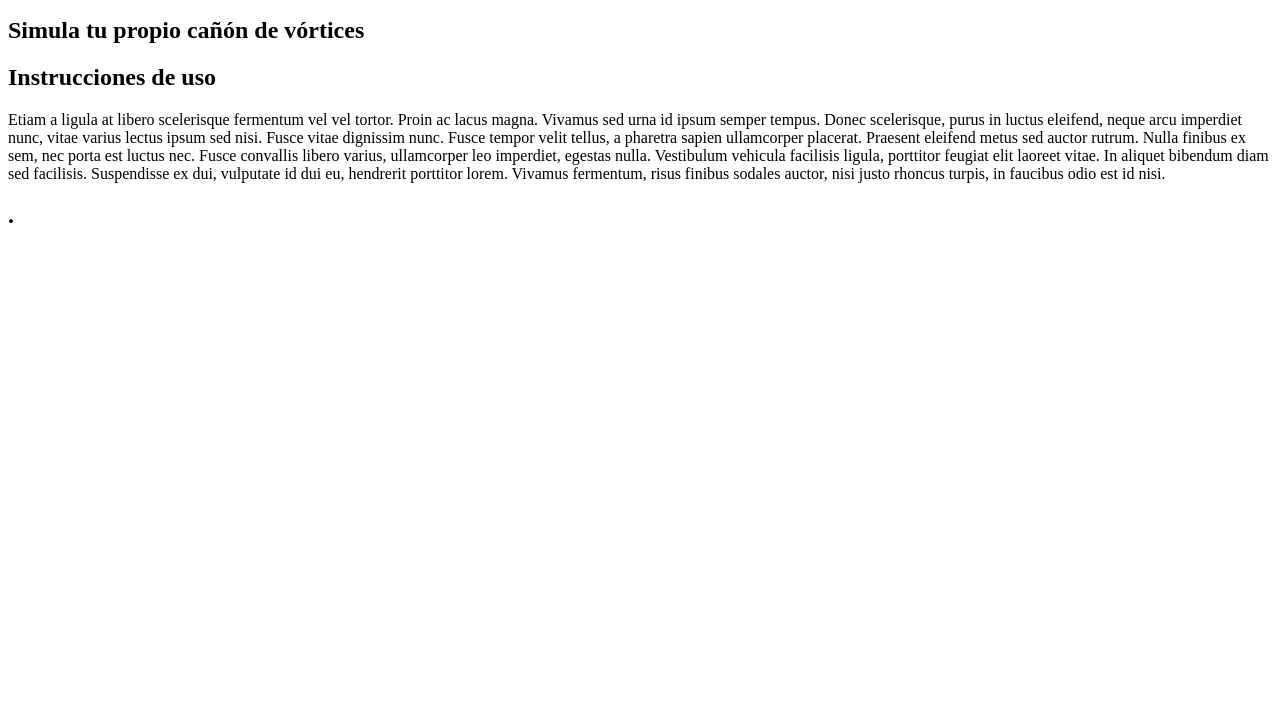
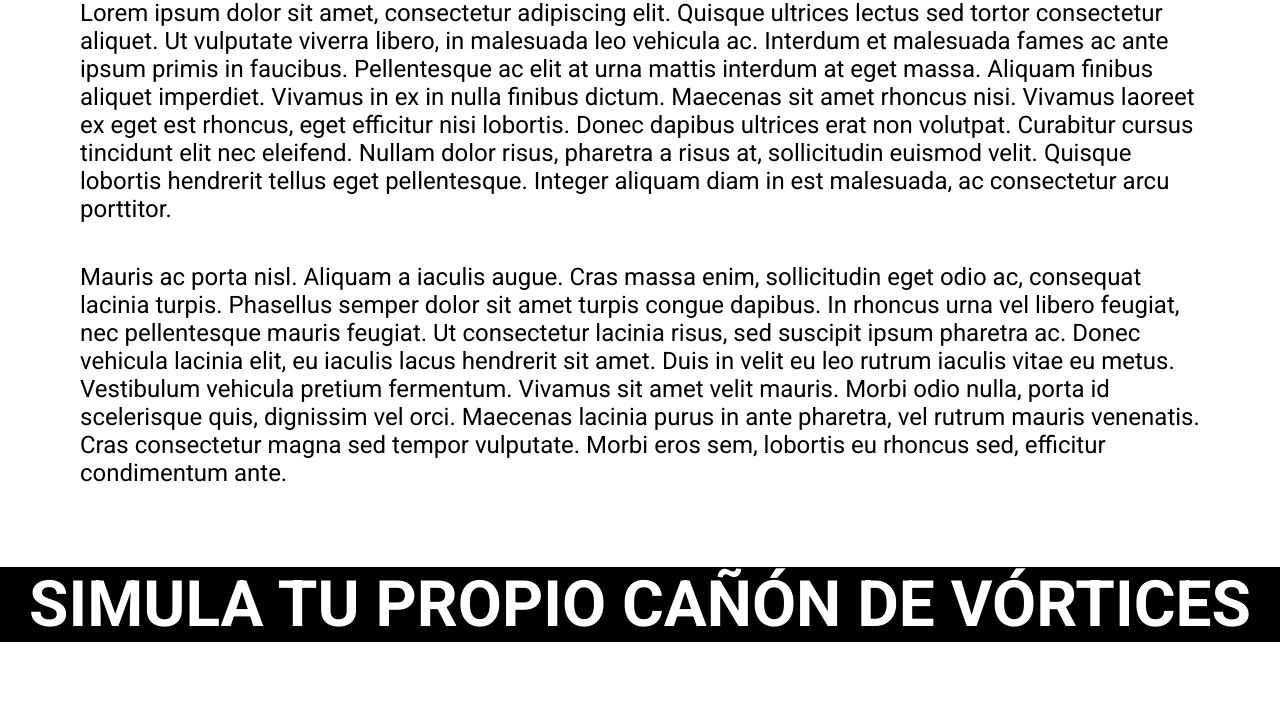
Before and after one commit to lily416/ich1104-grupo18, a plain HTML site: page index.html in a window 1280 px wide. Shown: the part 290-1009 px from the top of the page. Before the commit the page ends 800 px from the top, so only its background shows below. Drawn offline with Linux system fonts and the light colour scheme.

Commit message:
Update index.html

```diff
--- a/index.html
+++ b/index.html
@@ -4,6 +4,8 @@
     <meta charset="UTF-8">
     <meta name="viewport" content="width=device-width, initial-scale=1.0">
     <title>Document</title>
+
+    <link rel="stylesheet" type="text/css" href="./style/index.css" />
 </head>
 <body>
 
```
